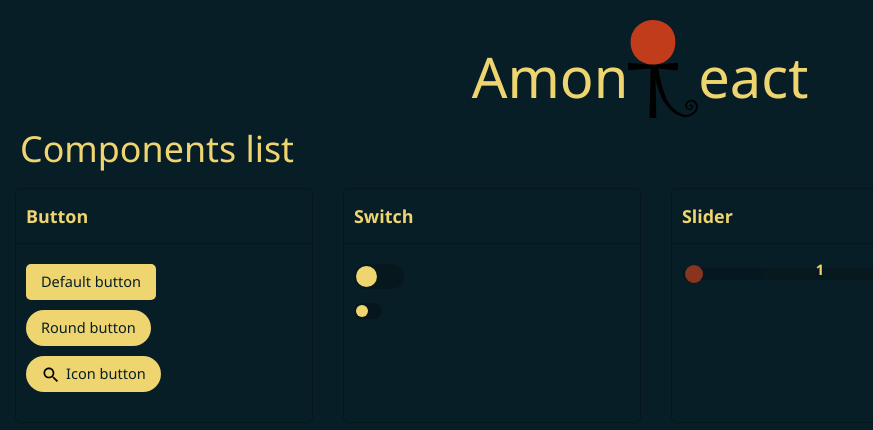
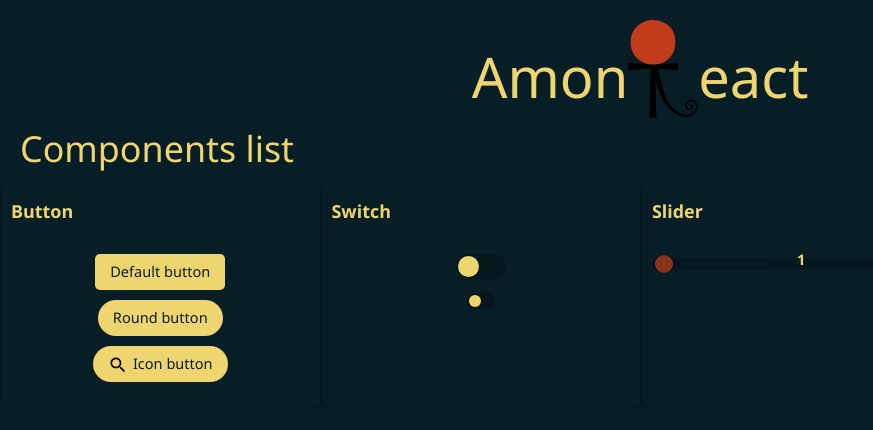
Before and after one commit to Melk0rr/Amon-React, a React (Create React App) app in the folder amon-react/: page / in a window 1280 px wide. Shown: the top 430 px of the page, without its empty margins (0-873 px from the left). Built offline with nearby package versions, Linux system fonts and the light colour scheme.

Commit message:
Edit: various changes in card component, mainly on css side

```diff
--- a/amon-react/src/components/datadisplay/card/Card.tsx
+++ b/amon-react/src/components/datadisplay/card/Card.tsx
@@ -42,8 +42,8 @@ const Card: FC<CardProps> = ({
   return (
     <div
       id={id}
-      style={{ ...style, width: size ?? "auto" }}
-      className={(forgedClassName + (className ?? "")).trim()}
+      style={{ ...style, width: size ?? "" }}
+      className={(forgedClassName + " " + (className ?? "")).trim()}
     >
       {cardHead}
       <div className="AmonReact-Card-content">
--- a/amon-react/src/components/datadisplay/card/css/Card.css
+++ b/amon-react/src/components/datadisplay/card/css/Card.css
@@ -2,12 +2,12 @@
 .AmonReact-Card-content {
   display: flex;
   flex-direction: column;
+  box-sizing: border-box;
 }
 
 .AmonReact-Card {
   border: 1px solid #00000040;
   border-radius: 5px;
-  margin: 5px 15px;
   transition: .2s linear all;
 }
 
@@ -29,9 +29,6 @@
 }
 
 .AmonReact-Card-content {
-  display: flex;
-  flex-flow: column;
-  justify-content: space-between;
-  align-items: flex-start;
-  padding: 20px 10px
+  flex: 1;
+  padding: 15px 10px;
 }
```
